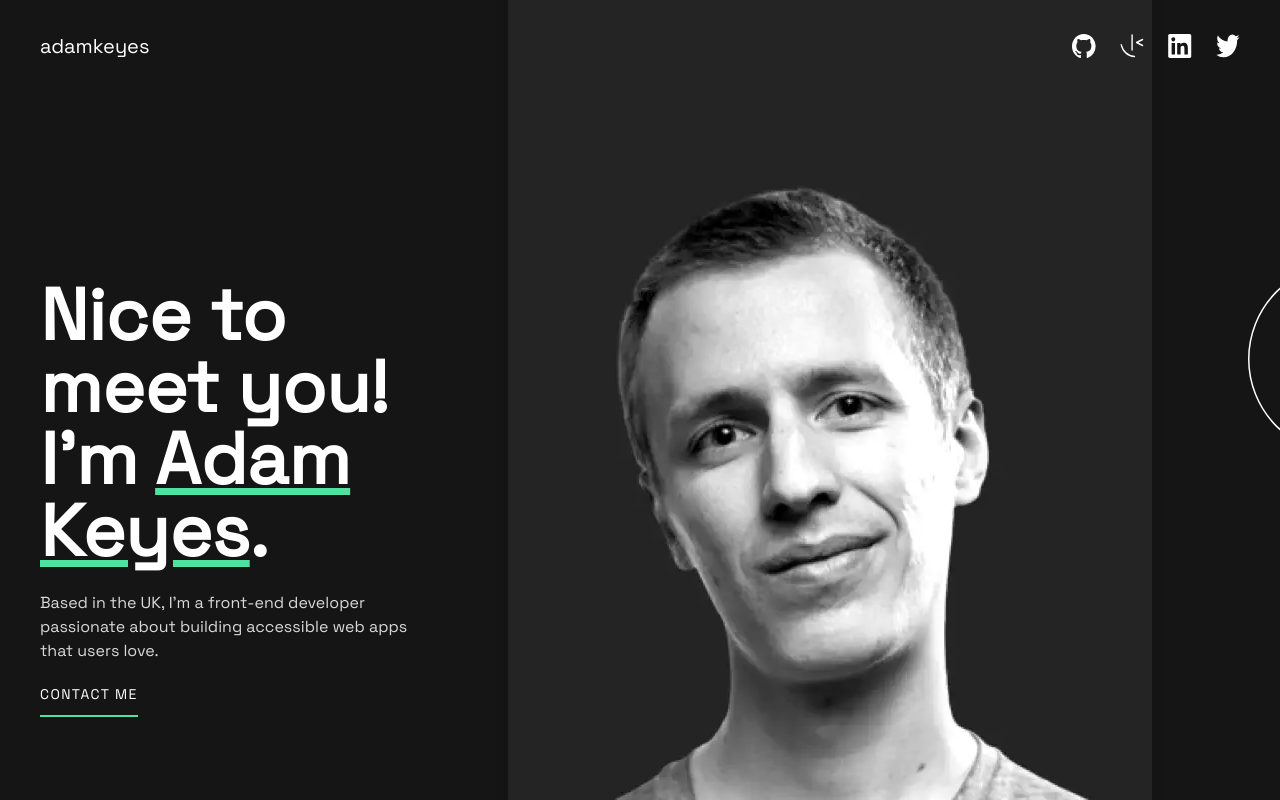
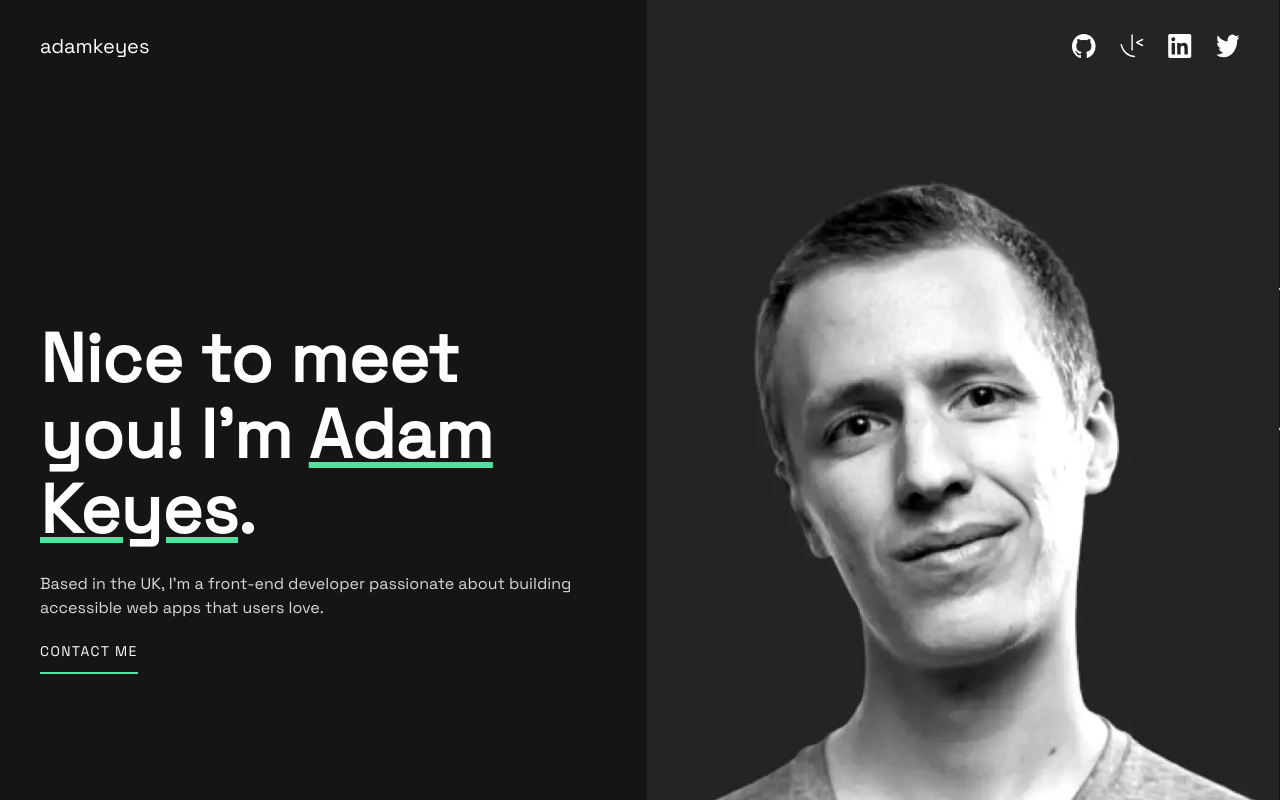
Before and after one commit to Skyz03/Vite-Developer-Portfolio, a React (Vite) app: page / in a window 1280 px wide. Shown: the top 800 px of the page. Built offline with nearby package versions, Linux system fonts and the light colour scheme.

Commit message:
fix: update in the css hero tab version

```diff
--- a/src/components/Hero.jsx
+++ b/src/components/Hero.jsx
@@ -15,9 +15,9 @@ export default function Hero() {
       />
 
       {/* Profile + Text Container */}
-      <div className="z-10 flex w-screen flex-col items-center md:z-1 md:w-full md:flex-row-reverse md:justify-between md:gap-20">
+      <div className="z-10 flex w-screen flex-col items-center md:z-1 md:w-full md:flex-row-reverse md:justify-between md:gap-0">
         {/* Profile Image */}
-        <div className="w-48 md:-mr-10 md:h-lvh md:w-80 md:flex-2">
+        <div className="w-48 md:-mr-10 md:h-lvh md:w-80 md:flex-1">
           <picture>
             <source
               srcSet="/images/image-profile-desktop.webp"
@@ -30,14 +30,14 @@ export default function Hero() {
             <img
               src="/images/image-profile-mobile.webp"
               alt="Portrait of Adam Keyes"
-              className="mx-auto h-auto w-[80%] object-cover shadow-lg md:-z-10 md:mx-0 md:-mt-40 md:-mr-10 md:h-auto md:w-auto"
+              className="mx-auto h-auto w-[80%] object-cover shadow-lg md:-z-10 md:mx-0 md:-mt-40 md:ml-auto"
             />
           </picture>
         </div>
 
         {/* Text Section */}
-        <div className="my-4 max-w-xl text-center md:flex-1 md:text-left">
-          <h1 className="font-heading relative mb-6 text-4xl font-bold md:text-7xl">
+        <div className="my-4 max-w-xl text-center md:mr-[-8rem] md:w-auto md:flex-1 md:text-left">
+          <h1 className="font-heading relative mb-6 text-4xl font-bold md:text-[68px]">
             <span className="block md:inline">Nice to meet you!</span>{" "}
             <span className="block md:inline">
               I'm{" "}
```
